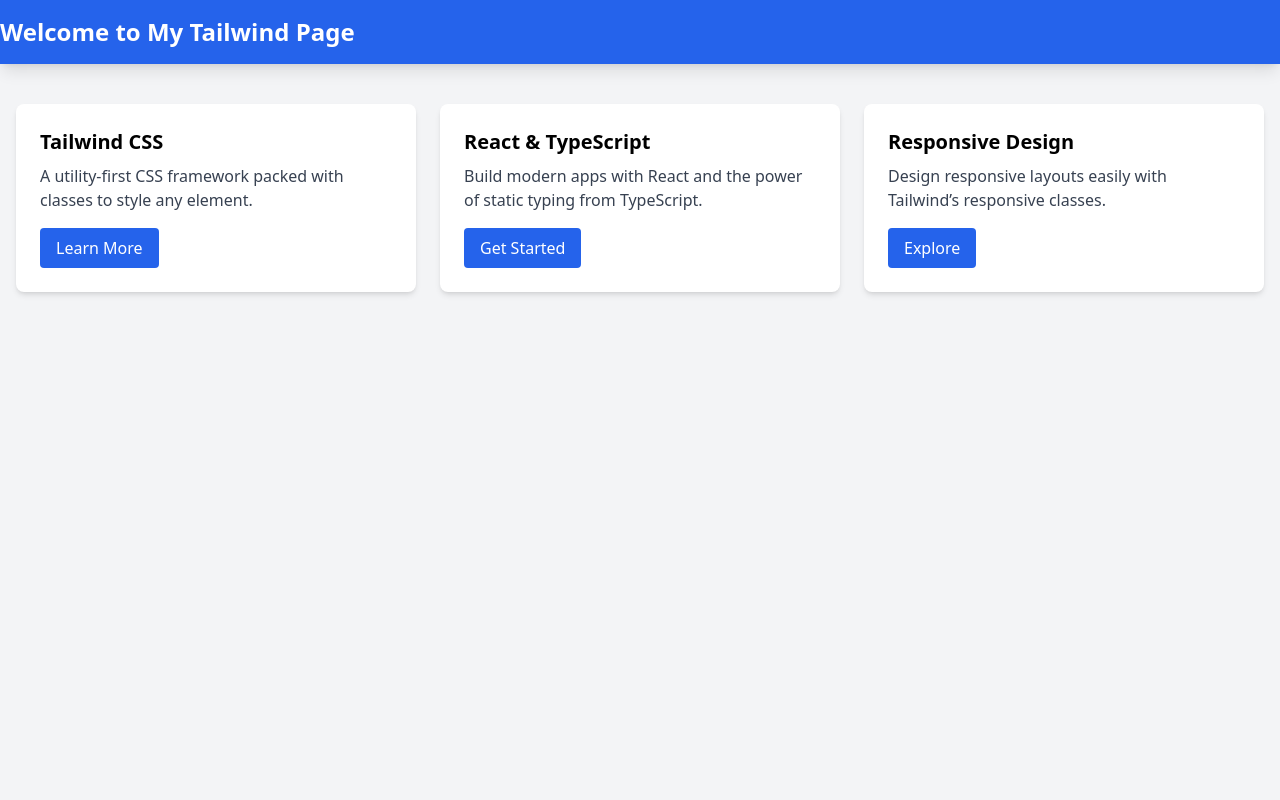
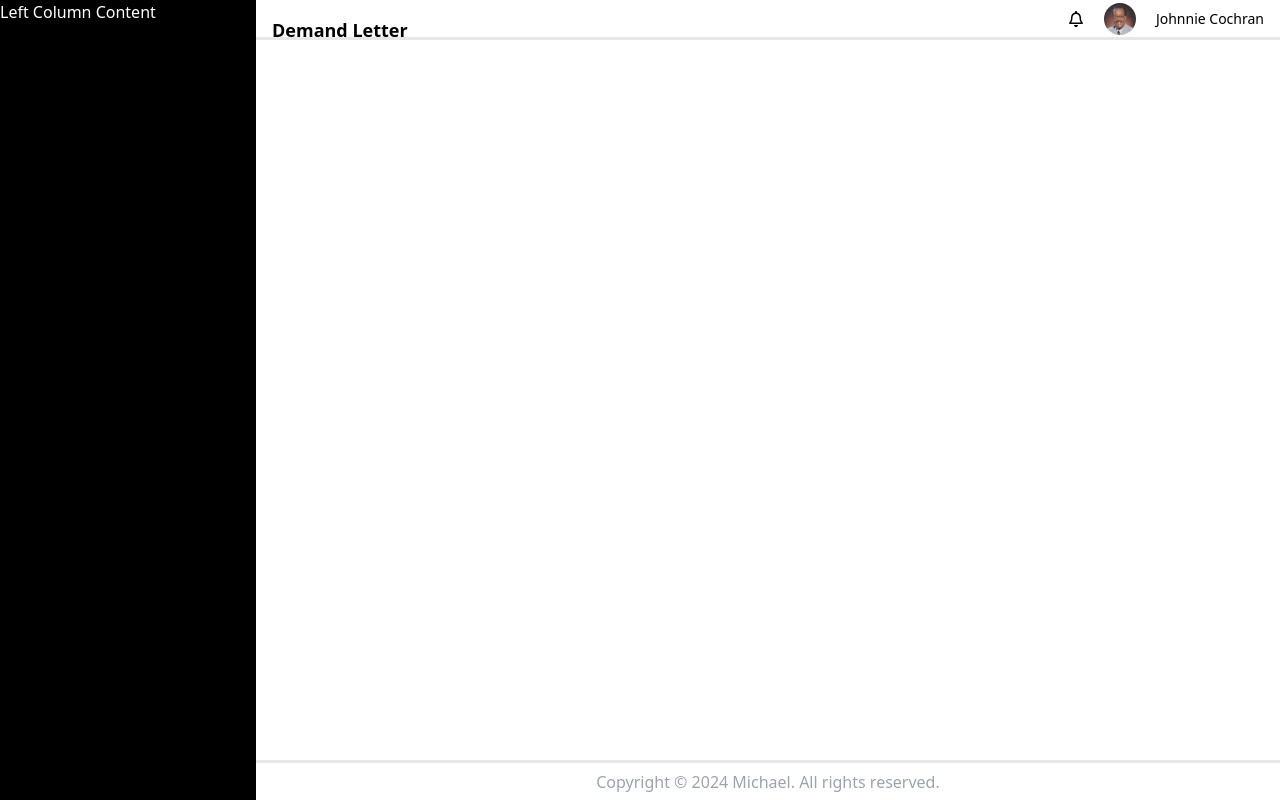
Before and after one commit to michaelpaulcuccia/learntailwind, a Next.js app in the folder my-app/: page / in a window 1280 px wide. Built offline with nearby package versions, Linux system fonts and the light colour scheme.

Commit message:
creates page layout, leftCol, footer, header, body, and some header data

```diff
--- a/my-app/package.json
+++ b/my-app/package.json
@@ -11,7 +11,8 @@
   "dependencies": {
     "next": "14.2.15",
     "react": "^18",
-    "react-dom": "^18"
+    "react-dom": "^18",
+    "react-icons": "^5.3.0"
   },
   "devDependencies": {
     "@types/node": "^20",
--- /dev/null
+++ b/my-app/src/app/components/Body.tsx
@@ -0,0 +1,11 @@
+import { ReactNode } from "react";
+
+type BodyProps = {
+  children?: ReactNode;
+};
+
+const Body = ({ children }: BodyProps) => {
+  return <main className="flex-1 p-4 bg-white">{children}</main>;
+};
+
+export default Body;
--- /dev/null
+++ b/my-app/src/app/components/Footer.tsx
@@ -0,0 +1,9 @@
+const Footer = () => {
+  return (
+    <footer className="h-[5%] bg-white text-gray-400 flex items-center justify-center border-t-[3px] border-gray-200">
+      <p>Copyright &copy; 2024 Michael. All rights reserved.</p>
+    </footer>
+  );
+};
+
+export default Footer;
--- /dev/null
+++ b/my-app/src/app/components/Header.tsx
@@ -0,0 +1,23 @@
+import { FaRegBell } from "react-icons/fa6";
+import { HeaderProps } from "../constants/types";
+
+const Header = ({ documentType, user }: HeaderProps) => {
+  return (
+    <header className="flex justify-between h-[5%] p-4 bg-white border-b-[3px] border-gray-200">
+      <div>
+        <h1 className="text-lg font-bold">{documentType}</h1>
+      </div>
+      <div className="flex items-center gap-5">
+        <FaRegBell />
+        <img
+          src={user.userPhoto}
+          alt={user.userName}
+          className="w-8 h-8 rounded-full"
+        />
+        <p className="text-sm">{user.userName}</p>
+      </div>
+    </header>
+  );
+};
+
+export default Header;
--- /dev/null
+++ b/my-app/src/app/components/LeftColumn.tsx
@@ -0,0 +1,13 @@
+import { ReactNode } from "react";
+
+type LeftColumnProps = {
+  children: ReactNode;
+};
+
+const LeftColumn = ({ children }: LeftColumnProps) => {
+  return (
+    <div className="w-1/5 flex flex-col bg-black text-white">{children}</div>
+  );
+};
+
+export default LeftColumn;
--- /dev/null
+++ b/my-app/src/app/components/RightScreen.tsx
@@ -0,0 +1,16 @@
+import Header from "./Header";
+import Body from "./Body";
+import Footer from "./Footer";
+import { UserInfoProps } from "../constants/types";
+
+const RightScreen = ({ headerProps }: UserInfoProps) => {
+  return (
+    <div className="w-4/5 flex flex-col h-screen">
+      <Header {...headerProps} />
+      <Body />
+      <Footer />
+    </div>
+  );
+};
+
+export default RightScreen;
--- /dev/null
+++ b/my-app/src/app/constants/types/index.ts
@@ -0,0 +1,19 @@
+export type HeaderProps = {
+  documentType: string;
+  user: User;
+};
+
+//NOTE: this type currently doesn't export (it's just used in HeaderProps)
+export type User = {
+  userName: string;
+  userId: string;
+  userPhoto: string;
+};
+
+//Basically, a user with a documentType
+export type UserInfoProps = {
+  headerProps: {
+    documentType: string;
+    user: User;
+  };
+};
--- a/my-app/src/app/page.tsx
+++ b/my-app/src/app/page.tsx
@@ -1,54 +1,23 @@
 import React from "react";
+import LeftColumn from "./components/LeftColumn";
+import RightScreen from "./components/RightScreen";
 
-const Home: React.FC = () => {
+const headerInfo = {
+  documentType: "Demand Letter",
+  user: {
+    userName: "Johnnie Cochran",
+    userId: "jc001",
+    userPhoto: "/images/johnny.jpg",
+  },
+};
+
+export default function Page() {
   return (
-    <div className="min-h-screen bg-gray-100">
-      <header className="bg-blue-600 text-white py-4 shadow-lg">
-        <div className="container mx-auto">
-          <h1 className="text-2xl font-bold">Welcome to My Tailwind Page</h1>
-        </div>
-      </header>
-
-      <main className="container mx-auto py-10 px-4">
-        <div className="grid grid-cols-1 md:grid-cols-2 lg:grid-cols-3 gap-6">
-          {/* Card Component */}
-          <Card
-            title="Tailwind CSS"
-            description="A utility-first CSS framework packed with classes to style any element."
-            buttonText="Learn More"
-          />
-          <Card
-            title="React & TypeScript"
-            description="Build modern apps with React and the power of static typing from TypeScript."
-            buttonText="Get Started"
-          />
-          <Card
-            title="Responsive Design"
-            description="Design responsive layouts easily with Tailwind’s responsive classes."
-            buttonText="Explore"
-          />
-        </div>
-      </main>
+    <div className="flex h-screen">
+      <LeftColumn>
+        <p>Left Column Content</p>
+      </LeftColumn>
+      <RightScreen headerProps={headerInfo} />
     </div>
   );
-};
-
-interface CardProps {
-  title: string;
-  description: string;
-  buttonText: string;
 }
-
-const Card: React.FC<CardProps> = ({ title, description, buttonText }) => {
-  return (
-    <div className="bg-white p-6 rounded-lg shadow-md">
-      <h2 className="text-xl font-semibold mb-2">{title}</h2>
-      <p className="text-gray-700 mb-4">{description}</p>
-      <button className="bg-blue-600 text-white py-2 px-4 rounded hover:bg-blue-500 transition">
-        {buttonText}
-      </button>
-    </div>
-  );
-};
-
-export default Home;
```
Also changed, not shown: my-app/public/images/johnny.jpg (added), 1 other file (tests, documents, lock files or other folders).
